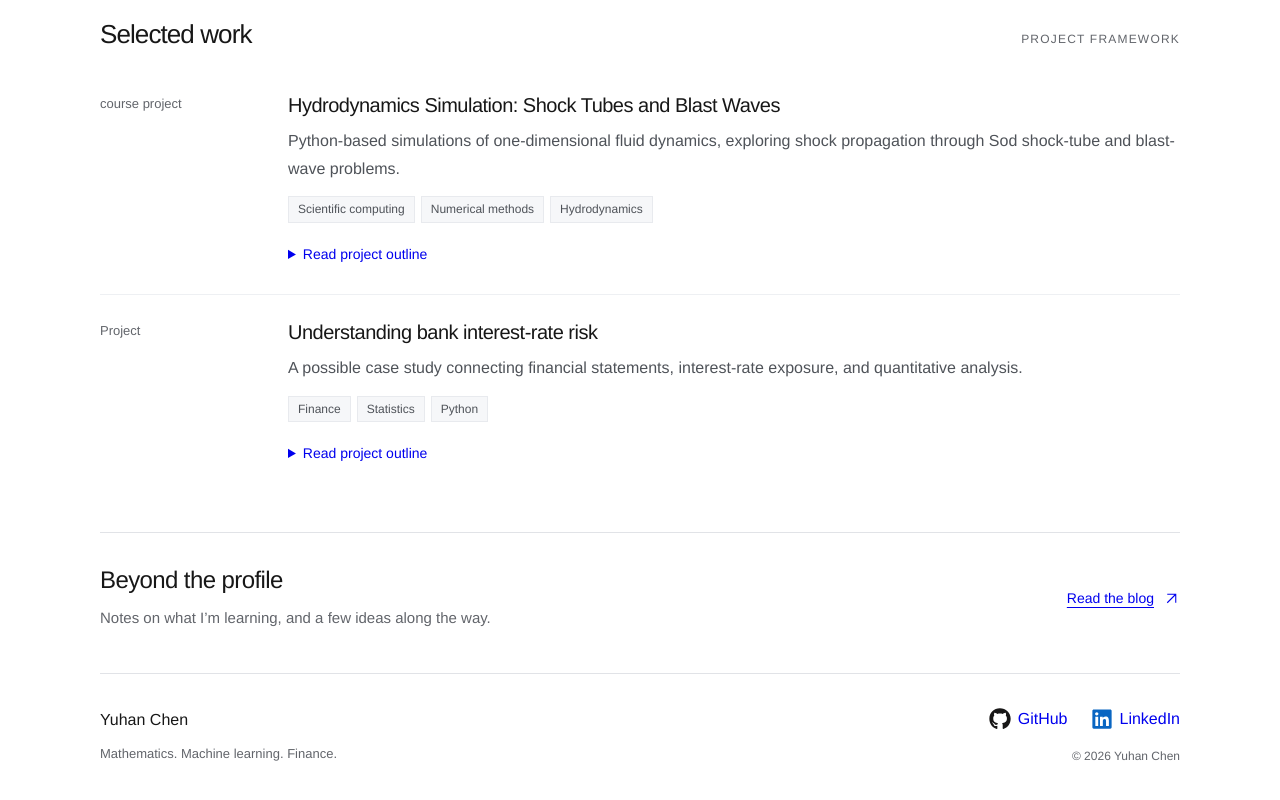
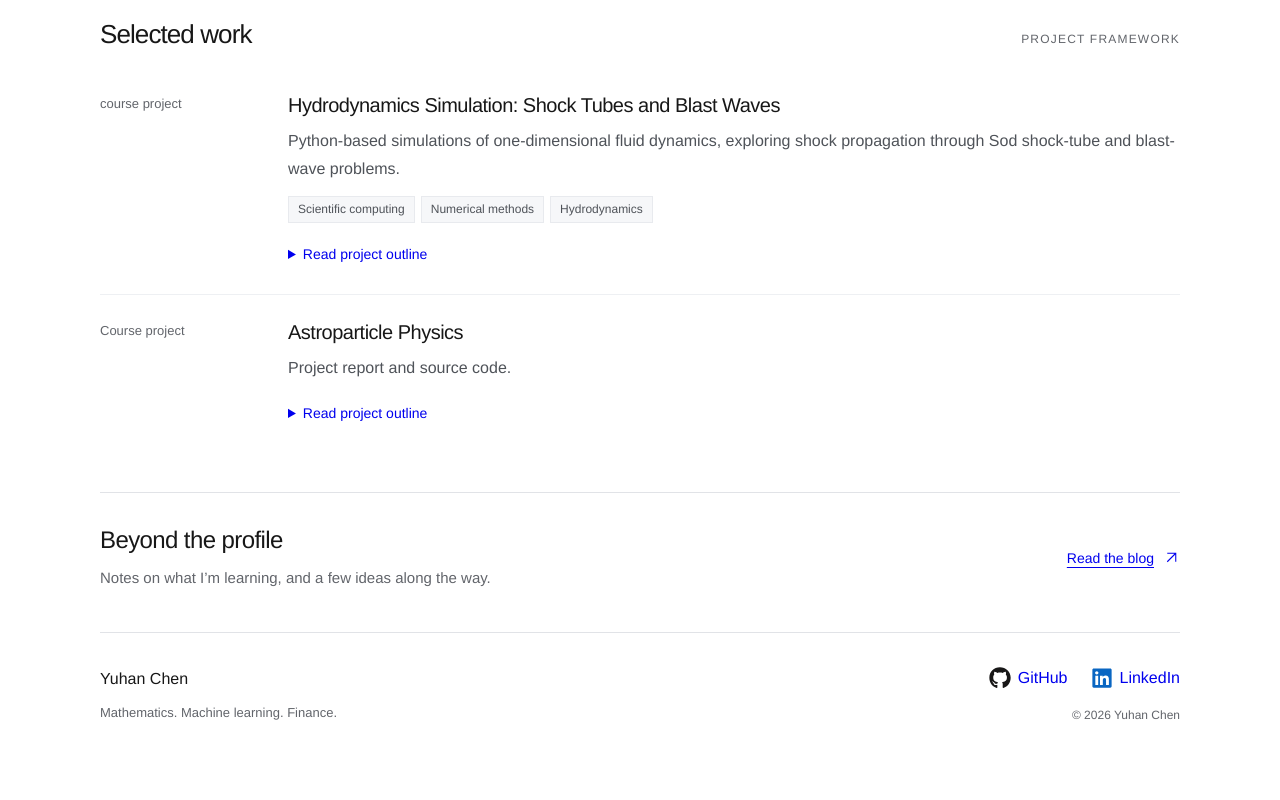
Before and after one commit to artichen/artichen.github.io, a React (Vite) app: page / in a window 1280 px wide. Shown: the part 1101-1901 px from the top of the page. After the commit the page ends 1877 px from the top, so only its background shows below. Built offline with nearby package versions, Linux system fonts and the light colour scheme.

Commit message:
stage version

```diff
--- a/src/data/site.ts
+++ b/src/data/site.ts
@@ -12,6 +12,7 @@ export type Project = {
   tags?: string[];
   details?: string;
   url?: string;
+  report?: string;
 };
 export type Post = {
   id: string;
@@ -128,42 +129,24 @@ export const siteData: SiteData = {
 
 },
     {
-      id: "risk-analysis",
-      title: "Understanding bank interest-rate risk",
-      kind: "",
-      summary:
-        "A possible case study connecting financial statements, interest-rate exposure, and quantitative analysis.",
-      tags: ["Finance", "Statistics", "Python"],
-      details:
-        "Suggested evidence for a future case study: source statements, a reproducible notebook, clearly stated assumptions, and a concise discussion of findings. This entry is a placeholder for verified coursework or independent work.",
-    },
+  id: "astroparticlephysics",
+  title: "Astroparticle Physics",
+  kind: "Course project",
+  summary: "Project report and source code.",
+  details: "Report and code for my astroparticle physics project.",
+  report: "files/astroparticle_project.pdf",
+  url: "https://github.com/artichen/Astroparticle-Project-AMS-02-model-fitting",
+},
   ],
-  posts: [
-    {
-      id: "retrieval-evaluation",
-      title: "What would make a financial RAG system useful?",
-      category: "Machine learning",
-      summary:
-        "A starting outline for evaluating retrieval, evidence, and the quality of an answer.",
-      paragraphs: [
-        "A useful project begins with a specific question and a small set of documents. Before building a complex pipeline, define what a correct answer should contain and which source passages support it.",
-        "Separate retrieval evaluation from answer evaluation. A fluent answer can still cite the wrong evidence. A project write-up should describe the dataset, evaluation criteria, failure cases, and next steps.",
-        "This is a sample note for the website framework, not a published research result.",
-      ],
-    },
-    {
-      id: "risk-assumptions",
-      title: "Start a risk model with its assumptions",
-      category: "Finance & statistics",
-      summary:
-        "An outline for moving from a financial question to a mathematical model.",
-      paragraphs: [
-        "First identify the quantity to model, the observation period, and the available data. Distinguish assumptions from quantities estimated using observations.",
-        "A clear write-up connects the financial question to the model, explains the meaning of the output, and identifies situations in which the assumptions may fail.",
-        "This is a sample note for the website framework, not investment advice or a published research result.",
-      ],
-    },
-  ],
+
+    posts: [
+  {
+    id: "llm-temperature",
+    title: "LLM temperature：from statistical physics to AI",
+    summary: "still under construction",
+  },
+],
+
 miscellany: [
   {
     title: " Chinese Cuisine",
--- a/src/pages/Blog.tsx
+++ b/src/pages/Blog.tsx
@@ -62,25 +62,28 @@ export default function Blog({ data }: { data: SiteData }) {
       ) : (
         posts.map((post) => (
           <article className={s.blogPost} key={post.id}>
-            <p className={s.eyebrow}>
-              {post.category || "Notes"}
-              {data.isDraft ? " " : ""}
-            </p>
-            <h2>{post.title || "Untitled note"}</h2>
-            {post.summary && <p>{post.summary}</p>}
-            <details className={s.details}>
-              <summary>Read note</summary>
-              <div className={s.postBody}>
-                {post.paragraphs?.length ? (
-                  post.paragraphs.map((paragraph, index) => (
-                    <p key={index}>{paragraph}</p>
-                  ))
-                ) : (
-                  <p>This note has no body content yet.</p>
-                )}
-              </div>
-            </details>
-          </article>
+  <h2>
+    <button
+      type="button"
+      onClick={() => window.alert("still under construction")}
+      style={{
+        background: "none",
+        border: 0,
+        padding: 0,
+        font: "inherit",
+        color: "inherit",
+        textAlign: "left",
+        cursor: "pointer",
+      }}
+    >
+      {post.title}
+    </button>
+  </h2>
+
+  <p>
+    <small>{post.summary}</small>
+  </p>
+</article>
         ))
       )}
     </>
--- a/src/pages/Home.tsx
+++ b/src/pages/Home.tsx
@@ -1,6 +1,6 @@
 import type { SiteData } from "../data/site";
 import { Arrow, EmptyState, Portrait, SocialLinks } from "../components/Shared";
-import { safeExternalUrl } from "../utils";
+import { localAsset, safeExternalUrl } from "../utils";
 import s from "../App.module.css";
 
 export default function Home({ data }: { data: SiteData }) {
@@ -85,6 +85,17 @@ export default function Home({ data }: { data: SiteData }) {
                     {project.details ||
                       "Further details are not yet available."}
                   </p>
+                  {project.report && (
+  <p>
+    <a
+      href={localAsset(project.report)}
+      target="_blank"
+      rel="noopener noreferrer"
+    >
+      Read report <Arrow />
+    </a>
+  </p>
+)}
                   {safeExternalUrl(project.url) && (
                     <a
                       href={safeExternalUrl(project.url)}
```
Also changed, not shown: 1 other file (tests, documents, lock files or other folders).
